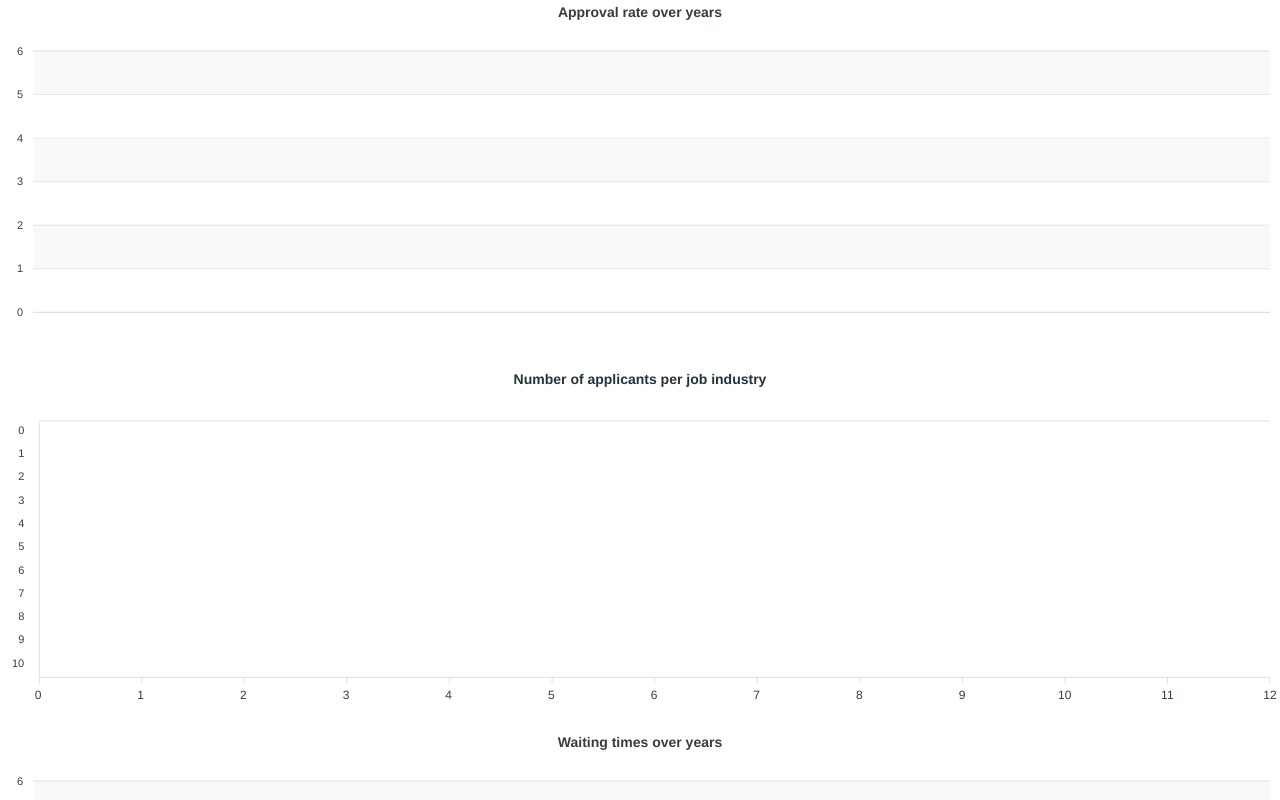
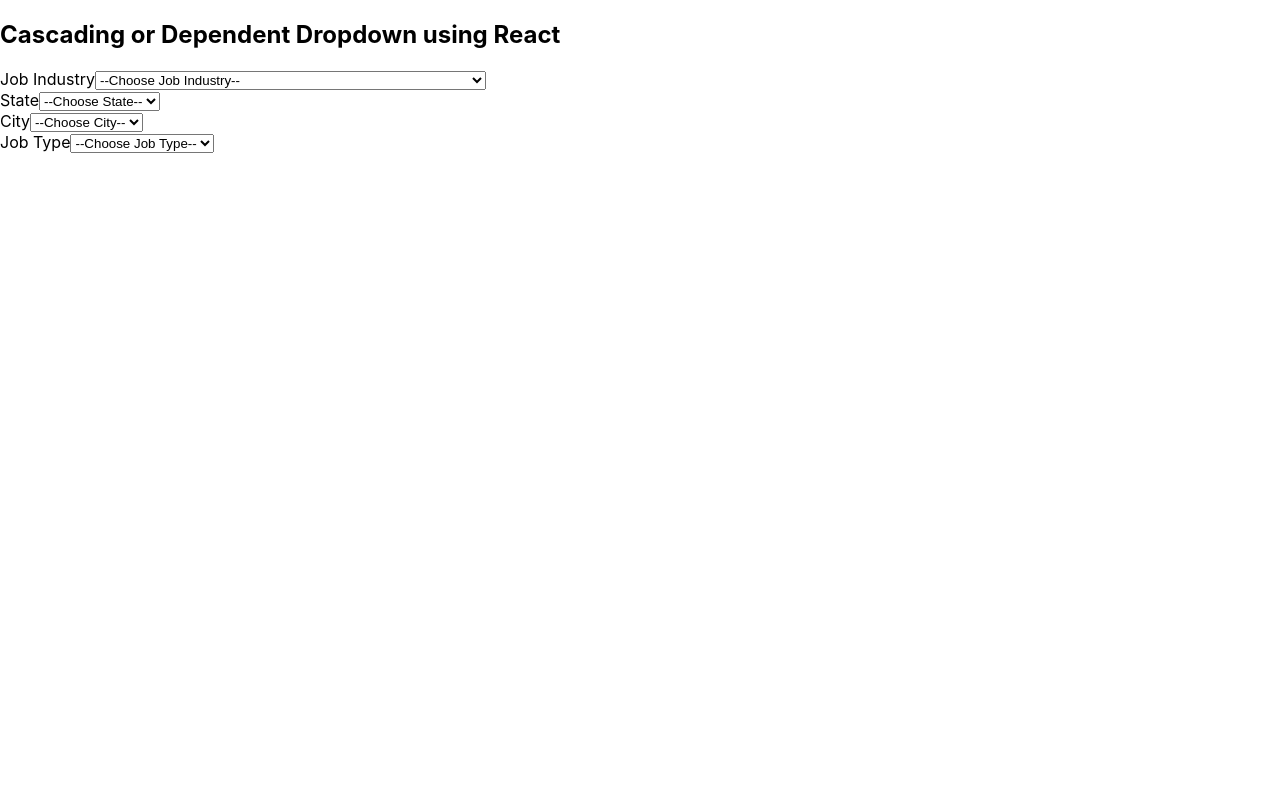
Before and after one commit to KareemAlsayed1/friendly-company-FE, a React (Create React App) app: page / in a window 1280 px wide. Shown: the top 800 px of the page. Built offline with nearby package versions, Linux system fonts and the light colour scheme.

Commit message:
Add new components for Home Page

```diff
--- a/src/App.js
+++ b/src/App.js
@@ -9,13 +9,14 @@ import {
 import React from "react";
 
 import CompanyStats from "./components/CompanyStats";
+import Home from "./components/Home";
 
 function App() {
   return (
     <Router>
       <Routes>
-        {/* <Route exact path="/" component={Home} /> */}
-        <Route exact path="/" element={<CompanyStats/>} />
+        <Route exact path="/" element={<Home/>} />
+        <Route exact path="/company" element={<CompanyStats/>} />
         <Route path="*" element={<Navigate to ="/" />}/>
       </Routes>
     </Router>
--- /dev/null
+++ b/src/components/Home.js
@@ -0,0 +1,10 @@
+import React from "react";
+import Filter from "./filters";
+
+export default function Home() {
+    return (
+        <div>
+            <Filter />
+        </div>
+    )
+}
```
